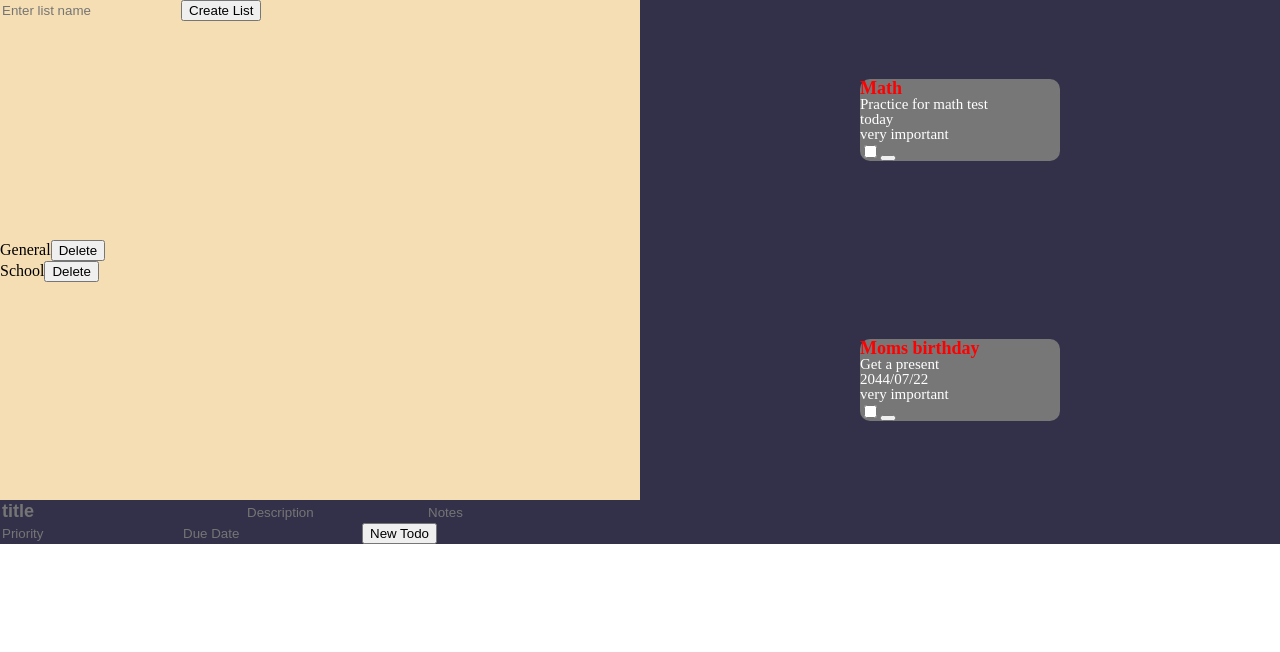
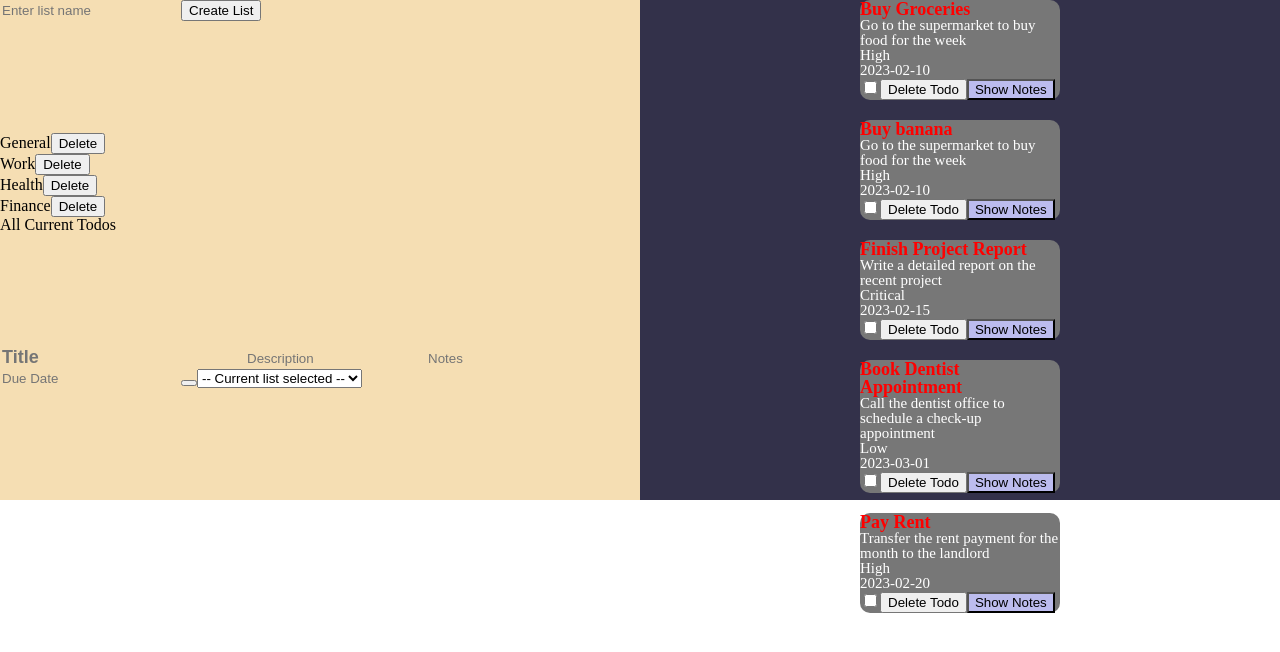
Before and after one commit to noahthemonkey/project-todolist, a website built with webpack: page dist/index.html in a window 1280 px wide. Built offline with nearby package versions, Linux system fonts and the light colour scheme.

Commit message:
Add functionality to show todolists
Create select and option, so that when the user creates a todo they can assign
it to the correct todo. Make the default value the currently selected list.

Make it so when all current todos list is selected it shows all todos

```diff
--- a/src/index.js
+++ b/src/index.js
@@ -1,27 +1,28 @@
 import "./style.css"
-import {home} from './home.js'
-import {factory} from './domfactory.js'
-import {todoFactory} from './todoFactory.js'
-import { newTodo } from "./newTodo"
+import { home } from './home.js'
+import { factory } from './domfactory.js'
+import { todoFactory } from './todoFactory.js'
+import { newTodo, updateList } from "./newTodo"
 import { showNotes } from "./showNotes.js"
 import { newList } from "./newList"
-import { list } from "./listNav"
+import { listNav } from "./listNav"
 import { todos } from "./todoData"
+import { loadList } from "./loadList"
 
-const forToday = todoFactory('Math','Practice for math test','read and do practice questions from page 73 to 89 in the math book', 'today', 'very important')
 
-const nextDay = todoFactory('Moms birthday', 'Get a present', 'maybe get her a new bag and some flowers', '2044/07/22','very important')
 
 const content = document.getElementById('content')
+
+const todoContainer = document.getElementById('todoContainer')
+
+document.addEventListener("DOMContentLoaded", function() {
+    loadList.call(document.querySelector('#AllTodos'))
+    });
+
+listNav(todos)
+newTodo()
 
 
 
 
-list(todos)
-
-
-
-newTodo()
-
-
 console.log('yo')
--- a/src/listNav.js
+++ b/src/listNav.js
@@ -1,14 +1,16 @@
-import { todos } from "./todoData.js";
+import { getTodos, todos, addTodo, getAllLists } from "./todoData.js";
 import { factory } from "./domfactory";
+import { todoFactory } from "./todoFactory"
+import { loadList, setSelect, } from "./loadList.js";
+import { updateList } from "./newTodo.js";
 
-export const list = (todos) => {
+export const listNav = (todos) => {
     const todoContainer = document.getElementById("todoContainer");
     const lists = document.getElementById("lists");
     const listsContainer = document.createElement("ul");
 
-    const allTodos = factory("li", {});
+    const allTodos = factory("li", {id: 'AllTodos'});
     allTodos.textContent = "All Current Todos";
-    addDeleteButton(allTodos);
 
     const listsMap = todos.reduce((listsMap, todo) => {
         if (!listsMap[todo.list]) {
@@ -24,16 +26,6 @@ export const list = (todos) => {
         addDeleteButton(listItem);
         listsContainer.append(listItem);
     });
-
-    const loadList = function () {
-        const selectedList = this.textContent;
-        todoContainer.innerHTML = "";
-        if (selectedList === "All Current Todos") {
-            // Get all the todos and display them
-        } else {
-            // Filter the todos to display only the ones that belong to the selected todolist
-        }
-    };
 
     allTodos.onclick = loadList;
     const listItems = Array.from(listsContainer.querySelectorAll("li"));
@@ -59,6 +51,7 @@ export const list = (todos) => {
     lists.append(listsContainer, addListForm, listsContainer);
 
     submitBtn.addEventListener("click", event => {
+
         event.preventDefault();
         if (!inputField.value) return;
 
@@ -67,7 +60,11 @@ export const list = (todos) => {
         addDeleteButton(newList);
         newList.onclick = loadList;
         listsContainer.append(newList);
+        addTodo('', '', '', '', '', inputField.value)
         inputField.value = "";
+        console.log(todos)
+        updateList()
+
     });
 
     function addDeleteButton(listItem) {
@@ -78,4 +75,6 @@ export const list = (todos) => {
             listItem.remove();
         });
     }
+
+    listsContainer.append(allTodos)
 };
--- /dev/null
+++ b/src/loadList.js
@@ -0,0 +1,50 @@
+import { updateList } from "./newTodo";
+import { getTodos, addTodo, todo, todos } from "./todoData";
+import { todoFactory } from "./todoFactory";
+export let selectedList = "All Current Todos"
+
+export const loadList = function () {
+    setSelect(this)
+    selectedList = this.textContent.replace("Delete", "");
+    console.log(selectedList)
+    todoContainer.innerHTML = "";
+
+    if (selectedList === "All Current Todos") {
+        todos.forEach(todo => {
+            todoFactory(
+                todo.title,
+                todo.description,
+                todo.notes,
+                todo.priority,
+                todo.dueDate,
+                todo.list
+
+            );
+        });
+    } else if (selectedList) {
+        getTodos(selectedList).forEach(todo => {
+            todoFactory(
+                todo.title,
+                todo.description,
+                todo.notes,
+                todo.priority,
+                todo.dueDate,
+                todo.list
+
+            );
+
+        });
+    }
+    return selectedList
+};
+
+
+
+export const setSelect = el => {
+    let currentSelected = '';
+    [...el.parentElement.children].forEach(sib => sib.classList.remove('selected'));
+    el.classList.add('selected')
+    currentSelected = el.textContent.replace("Delete", "")
+    console.log(currentSelected)
+    return currentSelected
+}
--- a/src/newTodo.js
+++ b/src/newTodo.js
@@ -1,62 +1,80 @@
 import { factory } from "./domfactory";
-import { todoData, todos } from "./todoData";
+import { todoData, todos, addTodo, getTodos } from "./todoData";
 import { showNotes } from './showNotes.js'
-import {todoFactory} from './todoFactory.js'
+import { todoFactory } from './todoFactory.js'
+import { listNav } from "./listNav";
+import { currentSelected, loadList, selectedList, setSelect } from "./loadList";
 
 export const newTodo = () => {
-  const inputContainer = document.createElement('div');
-  inputContainer.setAttribute('id', 'inputContainer');
-  content.appendChild(inputContainer);
+  const inputContainer = factory('div', { id: 'inputContainer' })
+  const todoTitle = factory('input', { id: 'todoTitle', type: 'text', placeholder: 'Title' })
+  const todoDescription = factory('input', { id: 'todoDecription', type: 'text', placeholder: 'Description' })
+  const todoNotes = factory('input', { id: 'todoNotes', type: 'text', placeholder: 'Notes' })
+  const todoPriority = factory('input', { id: 'todoPriority', type: 'text', placeholder: 'Priority' })
+  const todoDue = factory('input', { id: 'todoDue', type: 'text', placeholder: 'Due Date' })
+  const newBtn = factory('button', { id: 'newTodo', value: 'New Todo' })
+  newBtn.addEventListener('click', createTodo)
 
-  const todoTitle = document.createElement('input');
-  todoTitle.setAttribute('id', 'todoTitle');
-  todoTitle.setAttribute('type', 'text');
-  todoTitle.setAttribute('placeholder', 'title');
-  inputContainer.appendChild(todoTitle);
+  const todoOption = factory('select', { id: 'todoOption', placeholder: 'Current Selected List', value: selectedList })
+  const optionPlaceholder = factory('option', { id: 'listPlaceholder', value: selectedList, selected: true })
+  optionPlaceholder.textContent = '-- Current list selected -- '
 
-  const todoDescription = document.createElement('input');
-  todoDescription.setAttribute('id', 'todoDescription');
-  todoDescription.setAttribute('type', 'text');
-  todoDescription.setAttribute('placeholder', 'Description');
-  inputContainer.appendChild(todoDescription);
 
-  const todoNotes = document.createElement('input');
-  todoNotes.setAttribute('id', 'todoNotes');
-  todoNotes.setAttribute('type', 'text');
-  todoNotes.setAttribute('placeholder', 'Notes');
-  inputContainer.appendChild(todoNotes);
 
-  const todoPriority = document.createElement('input');
-  todoPriority.setAttribute('id', 'todoPriority');
-  todoPriority.setAttribute('type', 'text');
-  todoPriority.setAttribute('placeholder', 'Priority');
-  inputContainer.appendChild(todoPriority);
 
-  const todoDue = document.createElement('input');
-  todoDue.setAttribute('id', 'todoDue');
-  todoDue.setAttribute('type', 'text');
-  todoDue.setAttribute('placeholder', 'Due Date');
-  inputContainer.appendChild(todoDue);
 
-  const newBtn = document.createElement('button');
-  newBtn.setAttribute('id', 'newTodo');
-  newBtn.addEventListener('click', createTodo);
-  newBtn.textContent = 'New Todo'
+  const listContainer = document.getElementById('lists')
+  todoOption.appendChild(optionPlaceholder)
+  inputContainer.append(todoTitle, todoDescription, todoNotes, todoDue, newBtn, todoOption);
+  listContainer.appendChild(inputContainer)
 
-  inputContainer.appendChild(newBtn);
+
+
+
 
   function createTodo() {
-    const creatingTodo = todoFactory(todoTitle.value, todoDescription.value, todoNotes.value, todoDue.value, todoPriority.value);
-    for(let i = 0; i < 5; i++) {
+    // Store the new todo in the todoData
+
+
+    addTodo(todoTitle.value, todoDescription.value, todoNotes.value, todoDue.value, todoPriority.value, todoOption.value);
+    const loadTodo = todoFactory(todoTitle.value, todoDescription.value, todoNotes.value, todoDue.value, todoPriority.value, todoOption.value);
+
+
+
+    let listValues = todos.map(({ list }) => list)
+    for (let i = 0; i < 5; i++) {
       inputContainer.children.item(i).value = '';
+
+
+
     }
+    console.log(selectedList)
+    console.log(todos)
 
-    // Store the new todo in the todoData
-    todos.push({
-      text: creatingTodo,
-      list: this.list
-    });
+  }
+  updateList()
+};
 
-    console.log(todos);
+
+export const updateList = () => {
+
+  const todoOption = document.getElementById('todoOption')
+  const optionPlaceholder = document.getElementById('listPlaceholder')
+
+  // let todoLength = todos.length;
+  let listValues = todos.map(({ list }) => list);
+  listValues = [...new Set(listValues)];
+
+  todoOption.innerHTML = '';
+  for (let i = 0; i < listValues.length; i++) {
+    const todoList = document.createElement('option');
+    todoList.setAttribute('value', listValues[i]);
+    todoList.textContent = listValues[i];
+    if (listValues[i] === selectedList) {
+      todoList.setAttribute('selected', 'selected');
+    }
+    todoOption.appendChild(todoList);
   }
-};
+  todoOption.appendChild(optionPlaceholder);
+
+}
--- a/src/style.css
+++ b/src/style.css
@@ -3,19 +3,87 @@
    License: none (public domain)
 */
 
-html, body, div, span, applet, object, iframe,
-h1, h2, h3, h4, h5, h6, p, blockquote, pre,
-a, abbr, acronym, address, big, cite, code,
-del, dfn, em, img, ins, kbd, q, s, samp,
-small, strike, strong, sub, sup, tt, var,
-b, u, i, center,
-dl, dt, dd, ol, ul, li,
-fieldset, form, label, legend,
-table, caption, tbody, tfoot, thead, tr, th, td,
-article, aside, canvas, details, embed,
-figure, figcaption, footer, header, hgroup,
-menu, nav, output, ruby, section, summary,
-time, mark, audio, video {
+html,
+body,
+div,
+span,
+applet,
+object,
+iframe,
+h1,
+h2,
+h3,
+h4,
+h5,
+h6,
+p,
+blockquote,
+pre,
+a,
+abbr,
+acronym,
+address,
+big,
+cite,
+code,
+del,
+dfn,
+em,
+img,
+ins,
+kbd,
+q,
+s,
+samp,
+small,
+strike,
+strong,
+sub,
+sup,
+tt,
+var,
+b,
+u,
+i,
+center,
+dl,
+dt,
+dd,
+ol,
+ul,
+li,
+fieldset,
+form,
+label,
+legend,
+table,
+caption,
+tbody,
+tfoot,
+thead,
+tr,
+th,
+td,
+article,
+aside,
+canvas,
+details,
+embed,
+figure,
+figcaption,
+footer,
+header,
+hgroup,
+menu,
+nav,
+output,
+ruby,
+section,
+summary,
+time,
+mark,
+audio,
+video {
   margin: 0;
   padding: 0;
   border: 0;
@@ -23,29 +91,49 @@ time, mark, audio, video {
   font: inherit;
   vertical-align: baseline;
 }
+
 /* HTML5 display-role reset for older browsers */
-article, aside, details, figcaption, figure,
-footer, header, hgroup, menu, nav, section {
+article,
+aside,
+details,
+figcaption,
+figure,
+footer,
+header,
+hgroup,
+menu,
+nav,
+section {
   display: block;
 }
+
 body {
   line-height: 1;
 }
-ol, ul {
+
+ol,
+ul {
   list-style: none;
 }
-blockquote, q {
+
+blockquote,
+q {
   quotes: none;
 }
-blockquote:before, blockquote:after,
-q:before, q:after {
+
+blockquote:before,
+blockquote:after,
+q:before,
+q:after {
   content: '';
   content: none;
 }
+
 table {
   border-collapse: collapse;
   border-spacing: 0;
 }
+
 /* --------------------------------------------------------------------------------*/
 
 #content {
@@ -54,6 +142,7 @@ table {
   grid-template-columns: 1fr 1fr;
   justify-content: center;
 }
+
 #todoContainer {
   display: grid;
   justify-content: center;
@@ -62,6 +151,7 @@ table {
   height: 500px;
 
 }
+
 #lists {
   display: grid;
   background-color: wheat;
@@ -73,7 +163,8 @@ table {
   font-weight: bold;
   color: rgb(255, 0, 0);
 }
-[id*="todoTitle"] > p{
+
+[id*="todoTitle"]>p {
   font-size: 16px;
   font-weight: 100;
   color: white;
@@ -91,7 +182,11 @@ table {
   font-size: 15px;
 }
 
-.active, .collapsible:hover {
+.shownotes {
+  background-color: rgb(188, 188, 238)
+}
+
+.shownotes:hover {
   background-color: #555;
 }
 
@@ -100,7 +195,7 @@ table {
   overflow: hidden;
 }
 
-input{
+input {
   background: none;
   border: none;
   color: white;
--- a/src/todoData.js
+++ b/src/todoData.js
@@ -1,30 +1,65 @@
+import { listNav } from "./listNav";
 export const todos = [
   {
     id: 1,
-      text: 'Do laundry',
-      list: 'General'
+    title: "Buy Groceries",
+    description: "Go to the supermarket to buy food for the week",
+    notes: "Remember to get eggs, milk, bread, and vegetables",
+    priority: "High",
+    dueDate: "2023-02-10",
+    list: "General"
+  },
+  {
+    id: 5,
+    title: "Buy banana",
+    description: "Go to the supermarket to buy food for the week",
+    notes: "Remember to get eggs, milk, bread, and vegetables",
+    priority: "High",
+    dueDate: "2023-02-10",
+    list: "General"
   },
   {
     id: 2,
-      text: 'Study for exam',
-      list: 'School'
+    title: "Finish Project Report",
+    description: "Write a detailed report on the recent project",
+    notes: "Make sure to include all the key findings and recommendations",
+    priority: "Critical",
+    dueDate: "2023-02-15",
+    list: "Work"
   },
   {
     id: 3,
-      text: 'Buy groceries',
-      list: 'General'
+    title: "Book Dentist Appointment",
+    description: "Call the dentist office to schedule a check-up appointment",
+    notes: "Check the availability for the earliest appointment",
+    priority: "Low",
+    dueDate: "2023-03-01",
+    list: "Health"
   },
+  {
+    id: 4,
+    title: "Pay Rent",
+    description: "Transfer the rent payment for the month to the landlord",
+    notes: "Do not forget to save a receipt of the transaction",
+    priority: "High",
+    dueDate: "2023-02-20",
+    list: "Finance"
+  }
 ];
 
-const todoData = [];
+export const getTodos = (listName) => {
+  return todos.filter((todo) => todo.list === listName);
+};
 
-export const addTodo = (todo, listName) => {
-  todoData.push({
-    todo,
-    listName
+
+export const addTodo = (title, description, notes, priority, dueDate, list) => {
+  todos.push({
+    id: todos.length + 1,
+    title,
+    description,
+    notes,
+    priority,
+    dueDate,
+    list
   });
 };
-
-export const getTodos = listName => {
-  return todoData.filter(todo => todo.listName === listName);
-};
--- a/src/todoFactory.js
+++ b/src/todoFactory.js
@@ -1,7 +1,7 @@
 import {factory} from './domfactory.js'
 import { showNotes } from './showNotes.js'
 
-export const todoFactory = (title, description, notes, dueDate, priority) => {
+export const todoFactory = (title, description, notes, dueDate, priority, list) => {
     const todoContainer = document.getElementById('todoContainer')
     // const todoStart = factory('div', {class:'todoStart'}, 'Todolist 1')
     const todoDiv = factory('div', {id: `${title}`, class: 'collapsible'})
@@ -12,9 +12,13 @@ export const todoFactory = (title, description, notes, dueDate, priority) => {
     const todoPriority = factory('p', {class: `priority`, contentEditable: 'true'}, `${priority}`)
     const todoChecked = factory('input', {type: 'checkbox'})
     const todoDelete = factory('button', {class: 'delete'})
+    const todoShow = factory('button', {class: 'shownotes'})
+    const todoList = factory('p', {class: `list`}, `${list}`);
 
+    todoShow.textContent = 'Show Notes'
+    todoDelete.textContent = 'Delete Todo'
 
-    todoDiv.addEventListener('click', showNotes)
+    todoShow.addEventListener('click', showNotes)
 
     todoDelete.addEventListener('click', deleteTodo)
 
@@ -43,8 +47,9 @@ export const todoFactory = (title, description, notes, dueDate, priority) => {
 }
 
 
-todoDiv.append(todoTitle, todoDescription, todoNotes, tododueDate, todoPriority, todoChecked, todoDelete)
+todoDiv.append(todoTitle, todoDescription, todoNotes, tododueDate, todoPriority, todoChecked, todoDelete, todoShow)
 todoContainer.appendChild(todoDiv)
 
+return {title, description, notes, dueDate, priority, list: todoList.textContent};
 
 }
```
Also changed, not shown: src/domfactory.js (+4 -4 lines), src/newList.js (deleted, +0 -16 lines), src/showNotes.js (+6 -4 lines), dist/main.js. Lines whose indentation alone changed are shown as unchanged.
